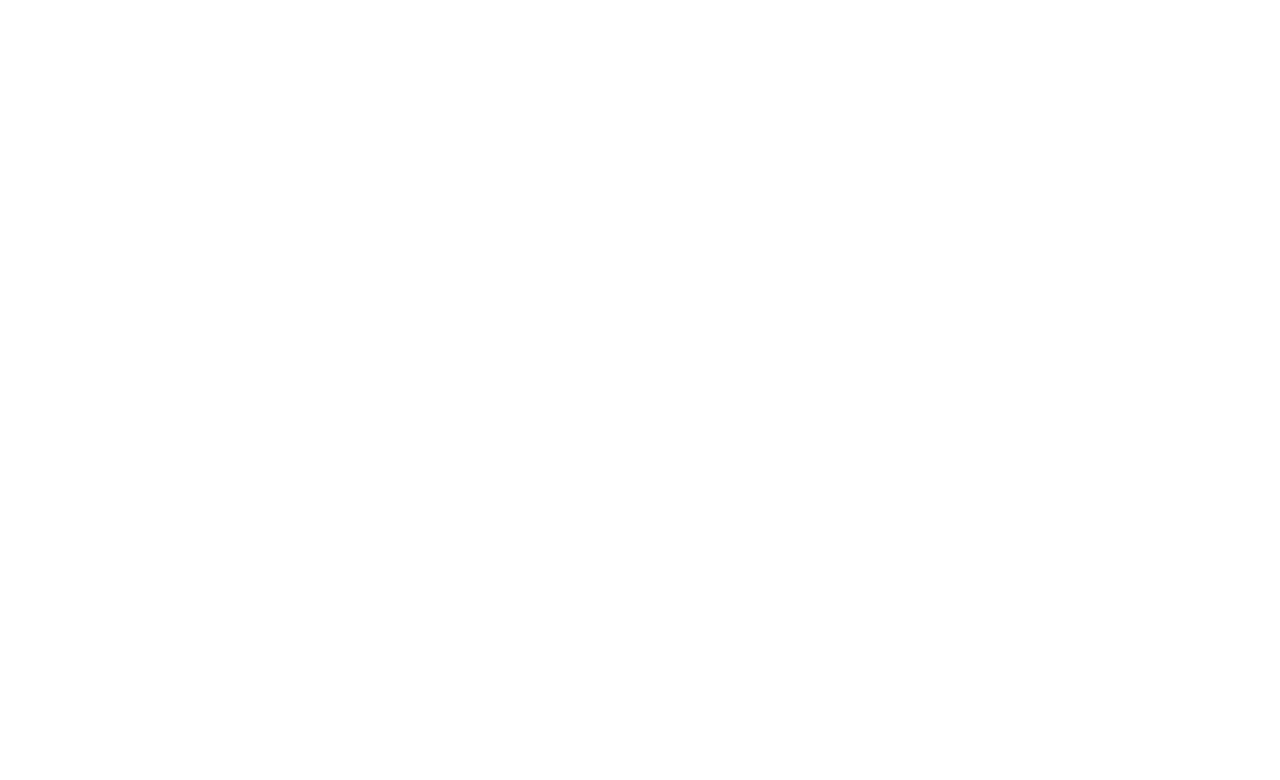
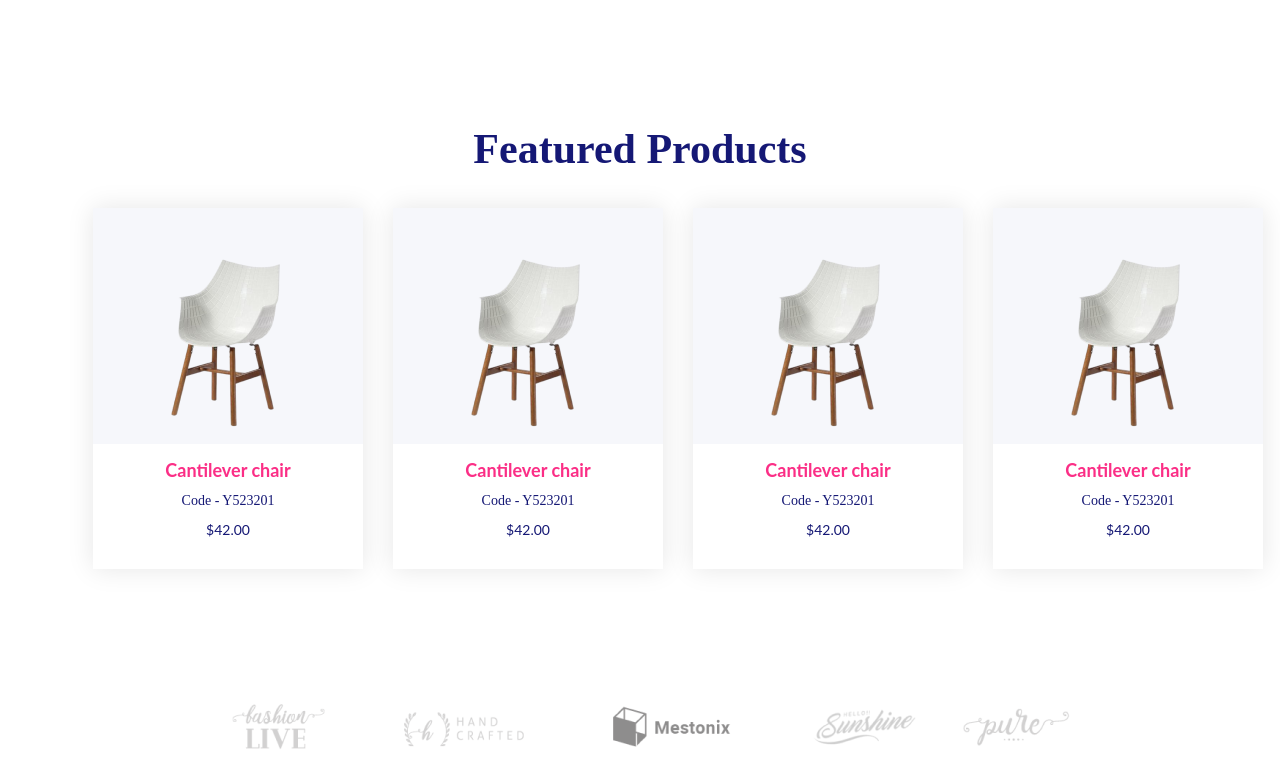
Before and after one commit to shivangii-garg/swiftBuy, a React (Create React App) app in the folder front-end/swift-buy/: page / in a window 1280 px wide. Shown: the part 738-1518 px from the top of the page. Before the commit the page ends 800 px from the top, so only its background shows below. Built offline with nearby package versions, Linux system fonts and the light colour scheme.

Commit message:
SWIF-6-Create-body-for-swiftBuy (#4)
* static header created

* static NavBar created

* navBar code in Swif-3

* corousel created

* body created

* genericCard created

---------

Co-authored-by: shgarg <shgarg@axway.com>

```diff
--- a/front-end/swift-buy/src/App.js
+++ b/front-end/swift-buy/src/App.js
@@ -1,3 +1,4 @@
+import Body from "./molecules/body";
 import Corousel from "./molecules/corousel";
 import HeadingBar from "./molecules/headingBar";
 import NavBar from "./molecules/navBar";
@@ -8,6 +9,7 @@
       <HeadingBar />
       <NavBar />
       <Corousel />
+      <Body />
     </div>
   );
 }
--- /dev/null
+++ b/front-end/swift-buy/src/atoms/card/index.jsx
@@ -0,0 +1,31 @@
+import React from "react";
+import "../../genericCSS.css";
+const Card = ({
+  className = "card",
+  innerCardClassName = "inner-card",
+  imgClassName = "card-img",
+  imgSrc,
+  imgAlt,
+  cardDetailClassName = "card-item-details",
+  itemNameClassname = "item-name",
+  itemCodeClassname = "item-code",
+  itemPriceClassname = "item-price",
+  itemName,
+  itemCode,
+  itemPrice,
+}) => {
+  return (
+    <div className={className}>
+      <div className={innerCardClassName}>
+        <img className={imgClassName} src={imgSrc} alt={imgAlt} />
+      </div>
+      <div className={cardDetailClassName}>
+        <span className={itemNameClassname}>{itemName}</span>
+        <span className={itemCodeClassname}>{itemCode}</span>
+        <span className={itemPriceClassname}>{itemPrice}</span>
+      </div>
+    </div>
+  );
+};
+
+export default Card;
--- a/front-end/swift-buy/src/genericCSS.css
+++ b/front-end/swift-buy/src/genericCSS.css
@@ -9,3 +9,65 @@
   color: #000;
   cursor: pointer;
 }
+/* Card */
+.card {
+  width: 270px;
+  height: 361px;
+  flex-shrink: 0;
+  background: #fff;
+  box-shadow: 0px 0px 25px 0px rgba(0, 0, 0, 0.1);
+  margin: 15px;
+  margin-bottom: 0;
+}
+
+.inner-card {
+  width: 270px;
+  height: 236px;
+  flex-shrink: 0;
+  background: #f6f7fb;
+  position: relative;
+}
+
+.card-img {
+  width: 178px;
+  height: 178px;
+  flex-shrink: 0;
+  margin: 46px 52px 12px 40px;
+  position: absolute;
+}
+
+.card-item-details {
+  display: flex;
+  flex-direction: column;
+  text-align: center;
+}
+
+.item-name {
+  color: var(--pink, #fb2e86);
+  font-family: Lato;
+  font-size: 18px;
+  font-style: normal;
+  font-weight: 700;
+  line-height: normal;
+  margin-top: 15px;
+}
+
+.item-code {
+  color: var(--text, #151875);
+  font-family: Josefin Sans;
+  font-size: 14px;
+  font-style: normal;
+  font-weight: 400;
+  line-height: normal;
+  margin-top: 12px;
+}
+
+.item-price {
+  color: var(--text, #151875);
+  font-family: Lato;
+  font-size: 14px;
+  font-style: normal;
+  font-weight: 400;
+  line-height: normal;
+  margin-top: 12px;
+}
--- /dev/null
+++ b/front-end/swift-buy/src/molecules/body/body.css
@@ -0,0 +1,30 @@
+.body-title {
+  color: var(--text, #151875);
+  font-family: Josefin Sans;
+  font-size: 42px;
+  font-style: normal;
+  font-weight: 700;
+  line-height: normal;
+  text-align: center;
+}
+
+.body {
+  margin-top: 129px;
+  display: flex;
+  flex-direction: column;
+  align-items: center;
+}
+
+.featured-products {
+  display: flex;
+  justify-content: space-between;
+  margin: 20px 376px;
+  margin-right: 300px;
+}
+
+.ad {
+  width: 904px;
+  height: 93px;
+  flex-shrink: 0;
+  margin-top: 96px;
+}
--- /dev/null
+++ b/front-end/swift-buy/src/molecules/body/index.jsx
@@ -0,0 +1,29 @@
+import React from "react";
+import ad from "../../images/ad.png";
+import "./body.css";
+import Card from "../../atoms/card";
+import { featuredProducts } from "../../utils/featuredProducts";
+
+const Body = () => {
+  return (
+    <div className="body">
+      <span className="body-title">Featured Products</span>
+      <div className="featured-products">
+        {featuredProducts.map((item) => {
+          return (
+            <Card
+              imgSrc={item.imgSrc}
+              imgAlt={item.imgAlt}
+              itemName={item.itemName}
+              itemCode={item.itemCode}
+              itemPrice={item.itemPrice}
+            />
+          );
+        })}
+      </div>
+      <img className="ad" src={ad} alt="ad" />
+    </div>
+  );
+};
+
+export default Body;
--- a/front-end/swift-buy/src/molecules/navBar/navBar.css
+++ b/front-end/swift-buy/src/molecules/navBar/navBar.css
@@ -3,7 +3,6 @@
   justify-content: space-between;
   align-items: center;
   width: 100%;
-  border: 1px solid grey;
 }
 
 .navBar-logo {
--- /dev/null
+++ b/front-end/swift-buy/src/utils/featuredProducts.js
@@ -0,0 +1,31 @@
+import chairOne from "../images/chair-one.png";
+export const featuredProducts = [
+  {
+    imgSrc: chairOne,
+    imgAlt: "chair",
+    itemName: "Cantilever chair",
+    itemCode: "Code - Y523201",
+    itemPrice: "$42.00",
+  },
+  {
+    imgSrc: chairOne,
+    imgAlt: "chair",
+    itemName: "Cantilever chair",
+    itemCode: "Code - Y523201",
+    itemPrice: "$42.00",
+  },
+  {
+    imgSrc: chairOne,
+    imgAlt: "chair",
+    itemName: "Cantilever chair",
+    itemCode: "Code - Y523201",
+    itemPrice: "$42.00",
+  },
+  {
+    imgSrc: chairOne,
+    imgAlt: "chair",
+    itemName: "Cantilever chair",
+    itemCode: "Code - Y523201",
+    itemPrice: "$42.00",
+  },
+];
```
Also changed, not shown: front-end/swift-buy/src/images/ad.png (added), front-end/swift-buy/src/images/chair-one.png (added).
